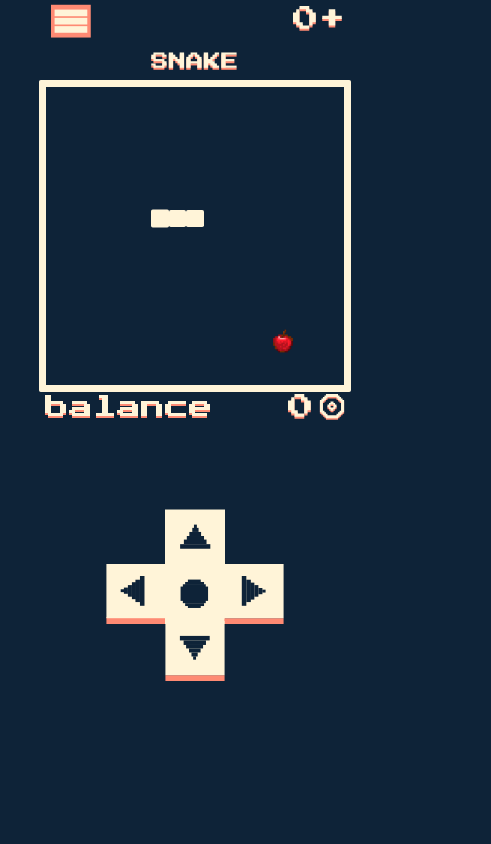
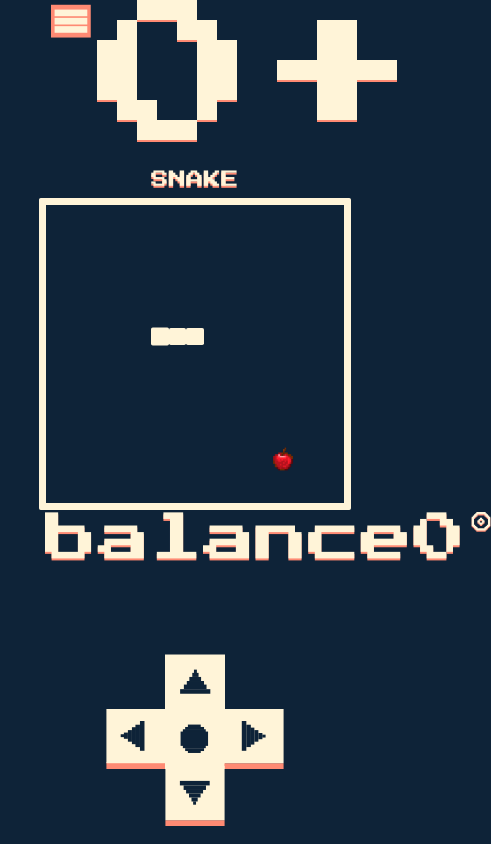
Before and after one commit to digmen/snake, a React (Vite) app: page / in a window 390 px wide. Shown: the whole page, 491 px wide, since content can reach past the window. Built offline with nearby package versions, Linux system fonts and the light colour scheme.

Commit message:
fdfgdfwwwewwswsddddsaas

```diff
--- a/src/components/App/app.module.css
+++ b/src/components/App/app.module.css
@@ -300,6 +300,20 @@
 		font-size: 5em;
 	}
 
+	.number_score {
+		font-size: 5em;
+	}
+
+	.balance {
+		font-size: 5em;
+	}
+
+	.app_img_coin {
+		width: 20px;
+		height: 20px;
+		display: block;
+	}
+
 	.app_ha {
 		display: block;
 		text-align: center;
```
